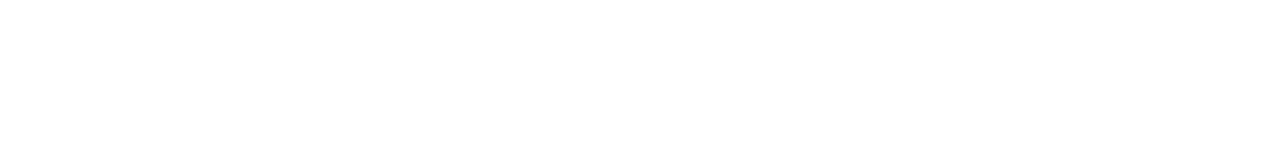
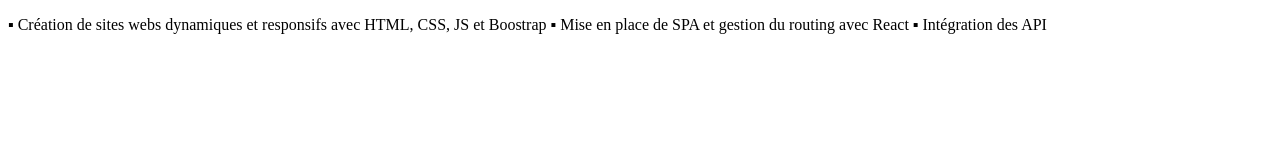
Before and after one commit to repsorp39/mon-cv, a plain HTML site: page index.html in a window 1280 px wide. Drawn offline with Linux system fonts and the light colour scheme.

Commit message:
mise en place de la section competences

```diff
--- a/index.html
+++ b/index.html
@@ -8,5 +8,13 @@
 </head>
 <body>
 
+    <section class="competences">
+    <p>
+        ▪ Création de sites webs dynamiques et responsifs avec HTML,
+        CSS, JS et Boostrap
+        ▪ Mise en place de SPA et gestion du routing avec React
+        ▪ Intégration des API
+    </p>
+    </section>
 </body>
 </html>
```
